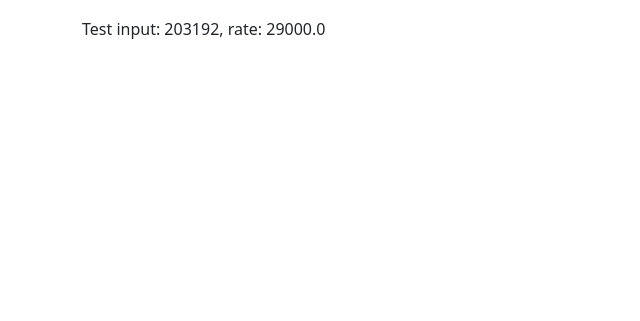
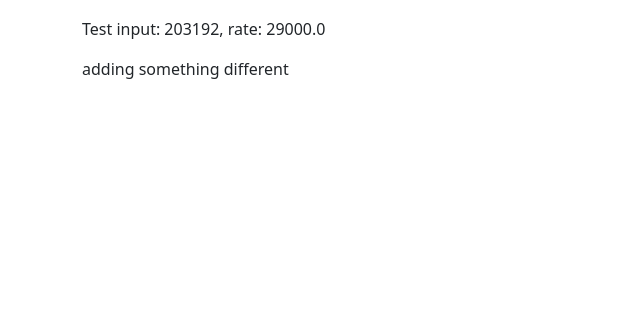
Before and after one commit to Paomittsu/Lazapee, a Django app: template payroll_app/templates/payroll_app/test.html in a window 1280 px wide. Shown: the part 275-596 px from the top of the page, without its empty margins (0-640 px from the left). Run offline with Django 3.2, Linux system fonts and the light colour scheme; the template is opened without the code that fills it: values that come from a table or form of the project are taken from there, others are empty; data comes from the database, SQL or seed files in the repository; some libraries are stand-ins or nearby versions.

Commit message:
added smthn diff

```diff
--- a/payroll_app/templates/payroll_app/test.html
+++ b/payroll_app/templates/payroll_app/test.html
@@ -7,5 +7,5 @@
 <p>Rate: {{r}}</p>
 <p>Reset Test: {{a}}</p>
 <p>Test input: {{emp_r}}</p>
-
+<p>adding something different</p>
 {% endblock %}
```
